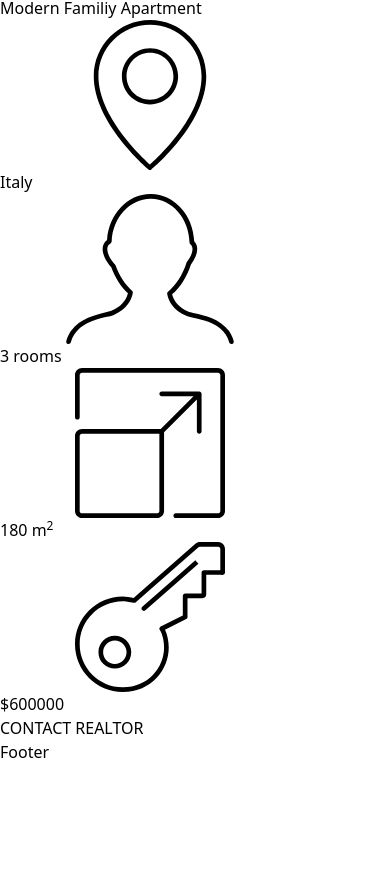
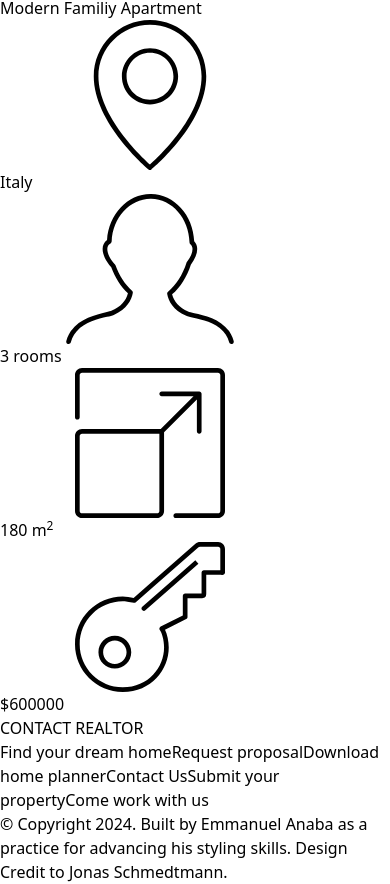
Before and after one commit to Emmanuel-Anaba/Nexter, a React (Vite) app: page / in a window 390 px wide. Shown: the part 10085-10969 px from the top of the page. Before the commit the page ends 10849 px from the top, so only its background shows below. Built offline with nearby package versions, Linux system fonts and the light colour scheme.

Commit message:
Worked on the footer

```diff
--- a/src/App.jsx
+++ b/src/App.jsx
@@ -138,7 +138,7 @@ const App = () => {
             distinctio necessitatibus pariatur voluptatibus. Quidem consequatur
             harum volupta!
           </p>
-          <a href="#" className="btn mr-auto">
+          <a href="#" className="btn mr-auto rounded">
             FIND YOUR OWN HOME
           </a>
         </div>
--- a/src/assets/index.css
+++ b/src/assets/index.css
@@ -16,7 +16,7 @@
     @apply rounded-full h-16;
   }
   .btn {
-    @apply bg-[#c69963] px-6 py-3 inline-block text-sm;
+    @apply bg-[#c69963] px-6 py-3 inline-block text-sm hover:bg-[#b28451];
   }
   .logos {
     @apply flex justify-around relative;
--- a/src/components/Footer.jsx
+++ b/src/components/Footer.jsx
@@ -1,7 +1,38 @@
 const Footer = () => {
+  const links = [
+    "Find your dream home",
+    "Request proposal",
+    "Download home planner",
+    "Contact Us",
+    "Submit your property",
+    "Come work with us",
+  ];
   return (
-    <footer>Footer</footer>
-  )
-}
+    <footer className="bg-[#101d2c] py-20">
+      <div className="w-[90%] lg:w-5/6 mx-auto grid md:grid-cols-6 gap-y-16 text-sm">
+        {links.map((item, i) => (
+          <a
+            key={i}
+            href="#"
+            className="uppercase hover:bg-[#ffffff0d] hover:-translate-y-1 text-center grid place-items-center py-2 px-6">
+            {item}
+          </a>
+        ))}
+        <p className="text-center col-span-6 text-[#aaa]">
+          © Copyright {new Date().getFullYear()}. Built by{" "}
+          <a
+            className="text-[#c69963] hover:underline"
+            href="https://emmanuel-anaba.vercel.app">
+            Emmanuel Anaba
+          </a>{" "}
+          as a practice for advancing his styling skills. Design Credit to {}
+          <a className="text-[#c69963] hover:underline" href="#">
+            Jonas Schmedtmann.
+          </a>
+        </p>
+      </div>
+    </footer>
+  );
+};
 
-export default Footer
+export default Footer;
--- a/src/components/Header.jsx
+++ b/src/components/Header.jsx
@@ -57,7 +57,7 @@ const Header = () => {
         <div className="grid gap-4">
           <p className="heading">YOUR OWN HOME:</p>
           <p className="text-5xl">The ultimate personal freedom</p>
-          <a href="#" className="btn mr-auto">
+          <a href="#" className="btn mr-auto rounded">
             VIEW OUR PROPERTIES
           </a>
         </div>
```
